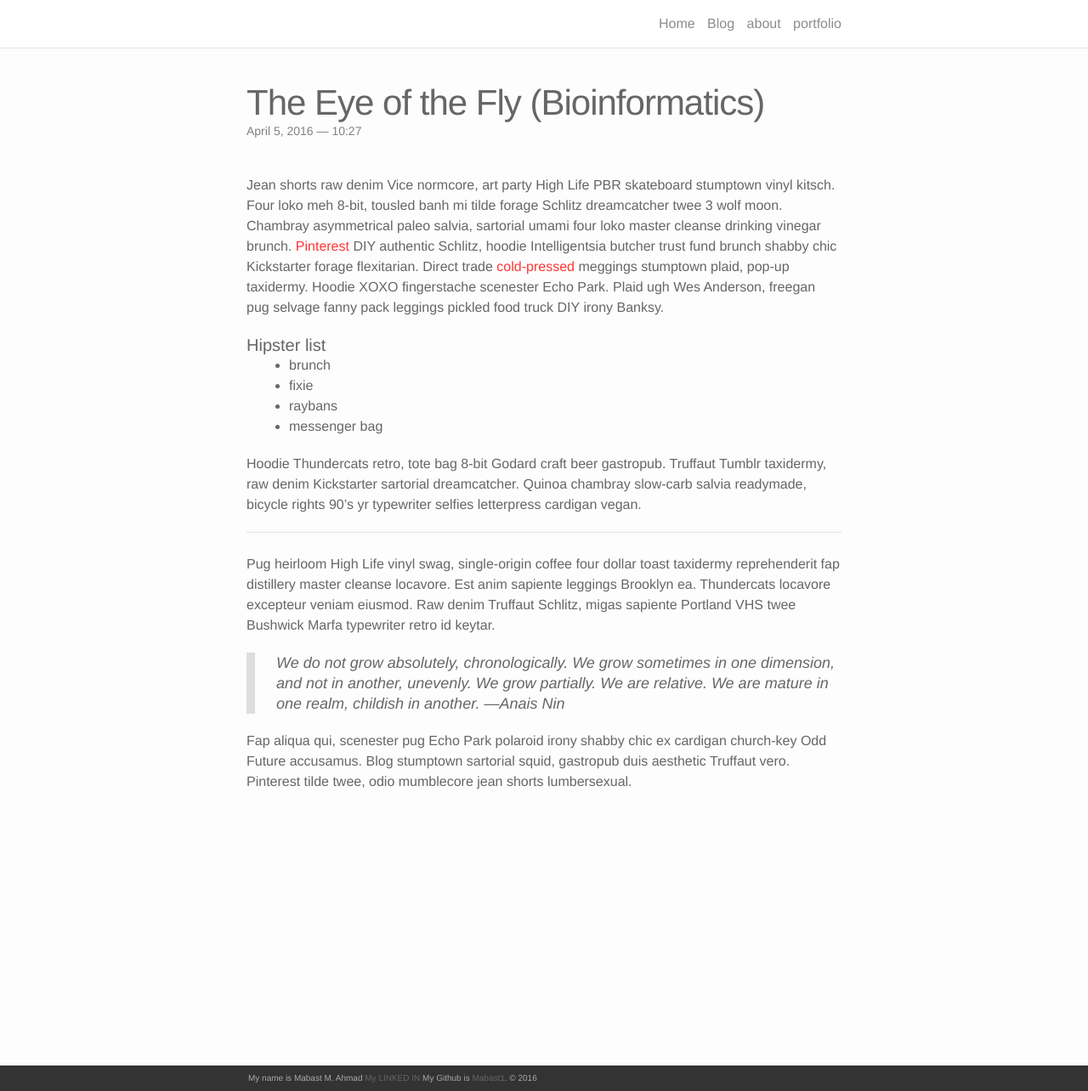
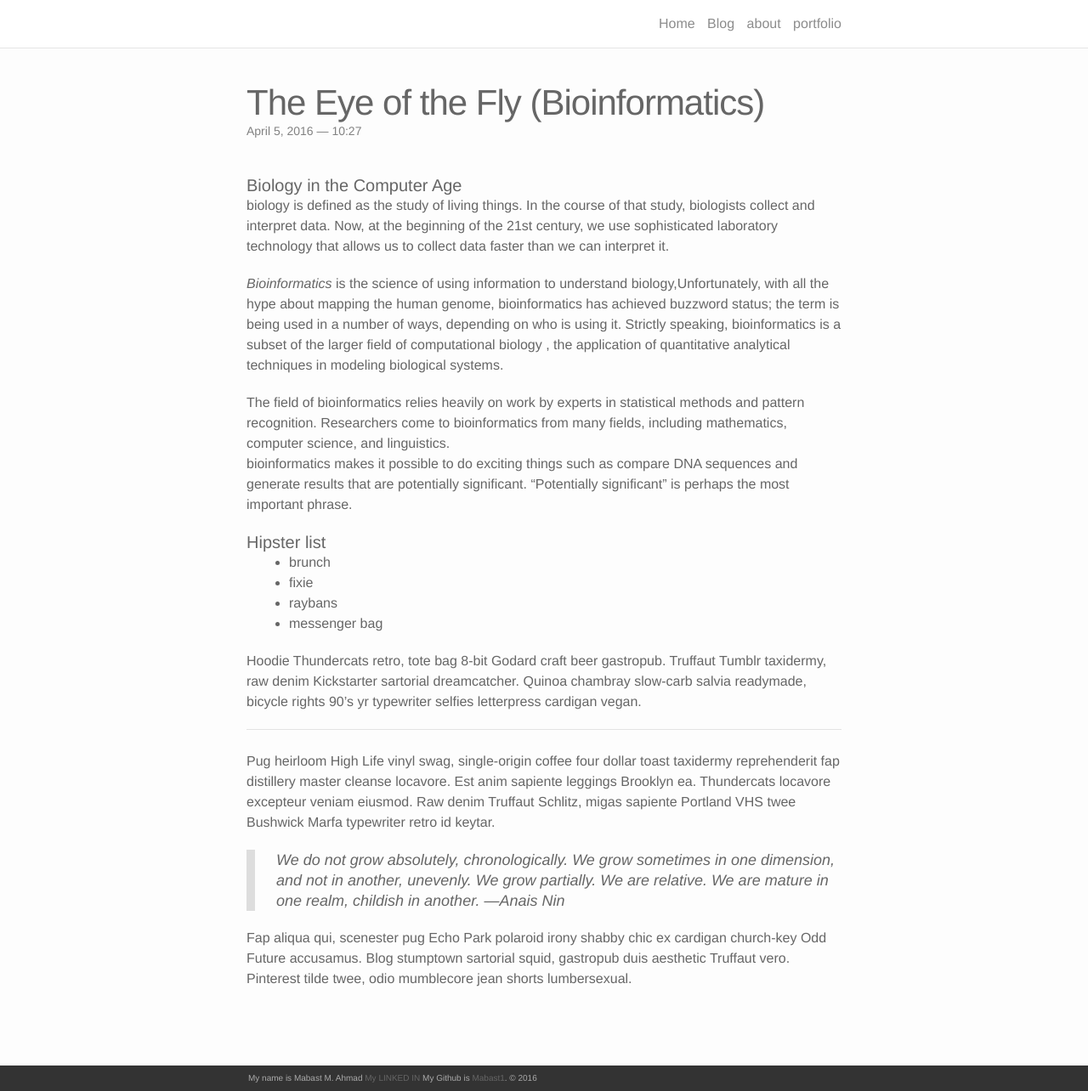
Before and after one commit to Mabast1/blog, a Jekyll site: the page built from _posts/2016-04-05-title.markdown, in a window 1280 px wide and 1284 px high. Shown: the whole window at 85% size. Built offline with Jekyll 4.4.1, drawn with Linux system fonts in a browser that asks for light colours; nearby versions of some CDN libraries; Markdown is read by kramdown in place of the engine named in the settings.

Commit message:
Update 2016-04-05-title.markdown

```diff
--- a/_posts/2016-04-05-title.markdown
+++ b/_posts/2016-04-05-title.markdown
@@ -2,9 +2,16 @@
 layout: post
 title:  The Eye of the Fly (Bioinformatics)
 date:   2016-04-05 10:27:16
-description: Introduction to Bioinformatics
+description: Gibas Developing Bioinformatics Chapter 1
 ---
-Jean shorts raw denim Vice normcore, art party High Life PBR skateboard stumptown vinyl kitsch. Four loko meh 8-bit, tousled banh mi tilde forage Schlitz dreamcatcher twee 3 wolf moon. Chambray asymmetrical paleo salvia, sartorial umami four loko master cleanse drinking vinegar brunch. <a href="https://www.pinterest.com" target="blank">Pinterest</a> DIY authentic Schlitz, hoodie Intelligentsia butcher trust fund brunch shabby chic Kickstarter forage flexitarian. Direct trade <a href="https://en.wikipedia.org/wiki/Cold-pressed_juice" target="blank">cold-pressed</a> meggings stumptown plaid, pop-up taxidermy. Hoodie XOXO fingerstache scenester Echo Park. Plaid ugh Wes Anderson, freegan pug selvage fanny pack leggings pickled food truck DIY irony Banksy.
+
+#### Biology in the Computer Age
+biology is defined as the study of living things. In the course of that study, biologists collect and interpret data. Now, at the beginning of the 21st century, we use sophisticated laboratory technology that allows us to collect data faster than we can interpret it.
+
+*Bioinformatics* is the science of using information to understand biology,Unfortunately, with all the hype about mapping the human genome, bioinformatics has achieved buzzword status; the term is being used in a number of ways, depending on who is using it. Strictly speaking, bioinformatics is a subset of the larger field of computational biology , the application of quantitative analytical techniques in modeling biological systems.
+
+The field of bioinformatics relies heavily on work by experts in statistical methods and pattern recognition. Researchers come to bioinformatics from many fields, including mathematics, computer science, and linguistics.
+bioinformatics makes it possible to do exciting things such as compare DNA sequences and generate results that are potentially significant. "Potentially significant" is perhaps the most important phrase.
 
 #### Hipster list
 <ul>
```
